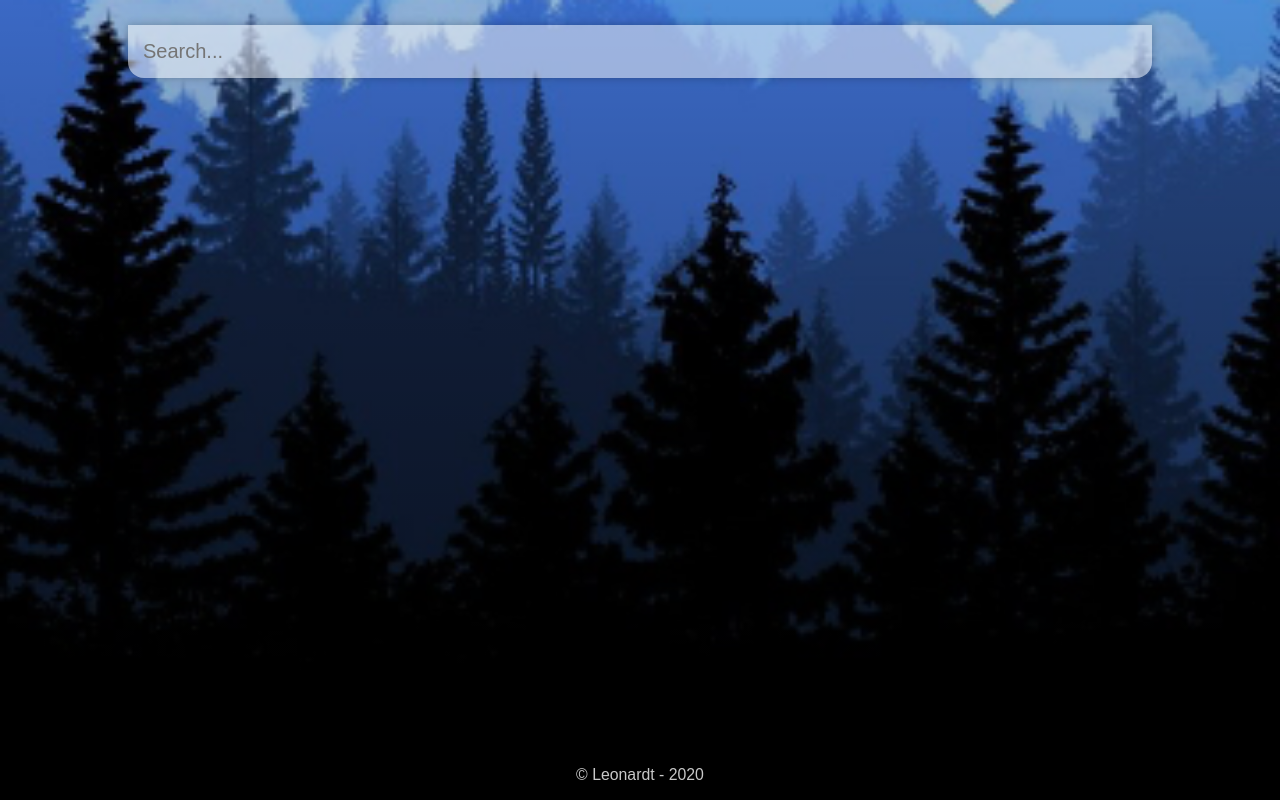
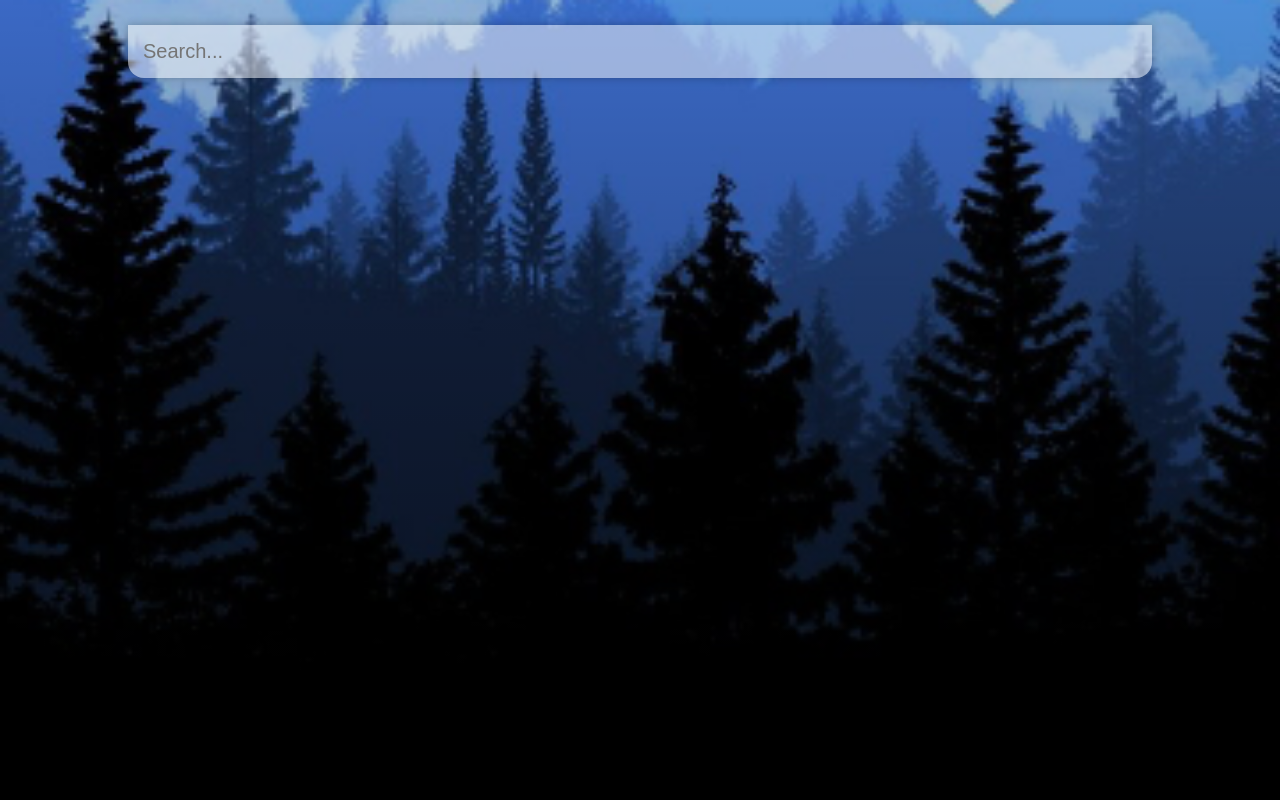
Before and after one commit to leovenom/weather-app, a Vue app: page / in a window 1280 px wide. Built offline with nearby package versions, Linux system fonts and the light colour scheme.

Commit message:
removed  footer

```diff
--- a/src/App.vue
+++ b/src/App.vue
@@ -26,9 +26,6 @@
           <div class="icon"><img v-bind:src="'http://openweathermap.org/img/wn/' + weather.weather[0].icon + '@2x.png' "  /></div>
         </div>
       </div>
-      <footer>
-        <small>© <b><a href="https://leonardt.eu/" target="_blank">Leonardt </a></b>- {{ new Date().getFullYear() }}</small>
-      </footer>
     </main>
   </div>
 </template>
@@ -167,14 +164,6 @@ main {
   justify-content: space-around;
   margin: 0px 0px 20px 0px;
 }
-footer {
-  color: rgb(200, 200, 200);
-  font-size: 19px;
-  font-weight: 300;
-  text-align: center;
-  position: fixed;
-  bottom:15px;
-}
 small a {
   color: rgb(200, 200, 200);
   text-decoration: none;
```
